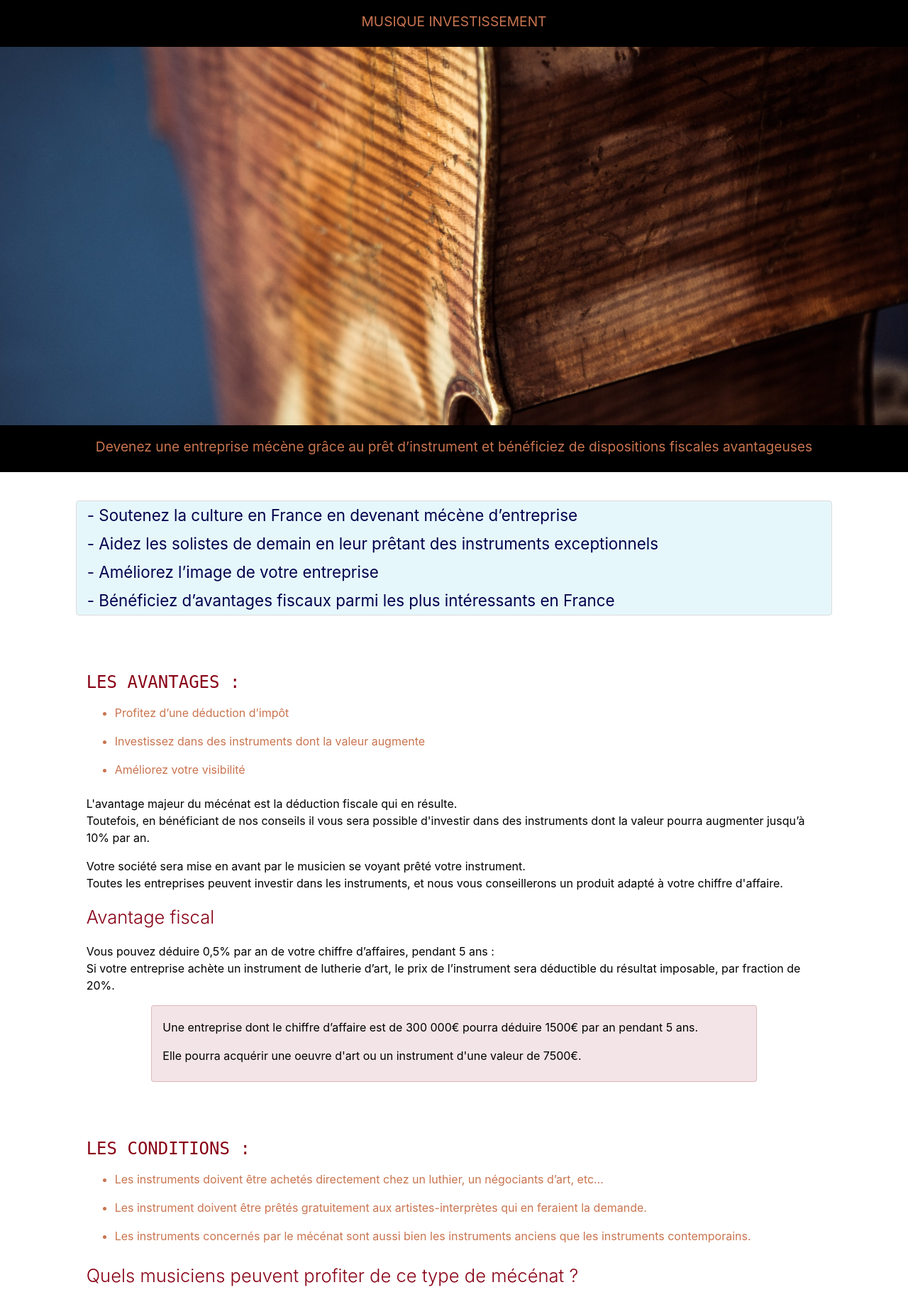
After one commit to pizzicato-repo/learnbox_test1, a Django app: template inscription_pedago/templates/inscription_pedago/instruments.html in a window 1280 px wide. The commit adds this page. Shown: the top 1834 px of the page at 71% size. Run offline with Django 3.2, Linux system fonts and the light colour scheme; the template is opened without the code that fills it, so the values that code supplies are empty; some libraries are stand-ins or nearby versions.

Commit message:
version cotact-us en cours 2

```diff
--- a/inscription_pedago/forms.py
+++ b/inscription_pedago/forms.py
@@ -29,7 +29,7 @@ class ContactForm2(forms.ModelForm):
         labels = {
             'name': "Nom de la société",
             'phone_number': "Numéro de téléphone",
-            'demandes_particulieres': "Demandes particulieres",
+            'demandes_particulieres': "Demandes particulières",
             }
     phone_number = forms.RegexField(regex=r'^[0+][\d]+$', label="Numéro de Téléphone",
                                     min_length=10, max_length=13,
--- /dev/null
+++ b/inscription_pedago/static/css/contact.css
@@ -0,0 +1,3 @@
+.verti_align{
+    width : 190px;
+}
--- a/inscription_pedago/static/css/instrument.css
+++ b/inscription_pedago/static/css/instruments.css
@@ -78,7 +78,3 @@ body {
 #ligne2{
     width : 200px;
 }
-
-.verti_align{
-    width : 190px;
-}
--- /dev/null
+++ b/inscription_pedago/templates/inscription_pedago/base_instruments.html
@@ -0,0 +1,55 @@
+{% load static %}
+<!DOCTYPE html>
+<html lang="fr">
+  <head>
+    <meta charset="utf-8">
+    <meta http-equiv="content-type" content="text/html; charset=utf-8" />
+    <meta name="viewport" content="width=device-width, initial-scale=1, shrink-to-fit=no">
+    <link rel="stylesheet" href="{% static 'bootstrap/bootstrap.min.css' %}">
+    <link rel="stylesheet" href="{% static 'css/instruments.css' %}">
+    {% block specific_css %}
+    {% endblock %}
+  </head>
+  <body>
+        <header class="container-fluid" id="instrument-header">
+            <div class="row">
+                <div class="col">
+                    <p class="text-center tata">MUSIQUE INVESTISSEMENT    </p>
+                </div>
+            </div>
+        </header>
+        <img src="{% static 'img/instrument-top.jpg' %}" id="img-top">
+
+        <header class="container-fluid" id="instrument-header">
+        <div class="row">
+            <div class="col d-none d-lg-block">
+                <p class="text-center tata">Devenez une entreprise mécène grâce au prêt d’instrument et bénéficiez de dispositions fiscales avantageuses </p>
+            </div>
+
+            <div class="col d-none d-md-block d-lg-none">
+                <p class="text-center">
+                    Devenez une entreprise mécène grâce au prêt d’instrument <br>
+                    Bénéficiez de dispositions fiscales avantageuses
+                </p>
+            </div>
+
+            <div class="col d-none d-sm-block d-md-none">
+                <p class="text-center">
+                    Devenez une entreprise mécène<br>grâce au prêt d’instrument
+                </p>
+            </div>
+
+            <div class="col d-sm-none">
+                <p class="text-center">
+                    Devenez une entreprise mécène
+                </p>
+            </div>
+        </div>
+    </header>
+
+    <div class="container-fluid">
+        {% block content %}
+        {% endblock %}
+    </div>
+    </body>
+  </html>
--- /dev/null
+++ b/inscription_pedago/templates/inscription_pedago/instruments.html
@@ -0,0 +1,122 @@
+{% extends 'inscription_pedago/base_instruments.html' %}
+{% block content %}
+
+<div class="row-spacer"></div>
+<div class="row-spacer" ></div>
+<div class="row">
+    <div class="col-10 mx-auto" id="points-forts">
+        - Soutenez la culture en France en devenant mécène d’entreprise<br>
+        - Aidez les solistes de demain en leur prêtant des instruments exceptionnels<br>
+        - Améliorez l’image de votre entreprise <br>
+        - Bénéficiez d’avantages fiscaux parmi les plus intéressants en France<br>
+    </div>
+</div>
+<div class="row-spacer"></div>
+<div class="row-spacer" ></div>
+<div class="row-spacer"></div>
+<div class="row-spacer" ></div>
+
+<div class="row">
+    <div class="col-10 mx-auto">
+        <p class="h4 text-left text-uppercase m-6">Les avantages :</p>
+        <ul>
+            <li>Profitez d’une déduction d’impôt</li>
+            <li>Investissez dans des instruments dont la valeur augmente</li>
+            <li>Améliorez votre visibilité</li>
+        </ul>
+    </div>
+</div>
+
+<div class="row">
+    <div class="col-10 mx-auto" >
+        <p class="toto">
+            L'avantage majeur du mécénat est la déduction fiscale qui en résulte.<br>
+            Toutefois, en bénéficiant de nos conseils il vous sera possible d'investir dans des instruments dont la valeur pourra augmenter jusqu’à 10% par an.<br>
+        </p>
+        <p class="toto">
+            Votre société sera mise en avant par le musicien se voyant prêté votre instrument.<br>
+            Toutes les entreprises peuvent investir dans les instruments, et nous vous conseillerons un produit adapté à votre chiffre d'affaire.
+        </p>
+    </div>
+</div>
+
+<div class="row">
+    <div class="col-10 mx-auto" >
+        <p class="lead">Avantage fiscal</p>
+        <p class="toto">
+            Vous pouvez déduire 0,5% par an de votre chiffre d’affaires, pendant 5 ans :<br>
+            Si votre entreprise achète un instrument de lutherie d’art, le prix de l’instrument sera déductible du résultat imposable, par fraction de 20%.
+        </p>
+    </div>
+</div>
+
+<div class="row">
+    <div class="col-8 mx-auto" id="instrument-exemple">
+        <p>
+            Une entreprise dont le chiffre d’affaire est de 300 000€ pourra déduire 1500€ par an pendant 5 ans. <br>
+            Elle pourra acquérir une oeuvre d'art ou un instrument d'une valeur de 7500€.
+        </p>
+    </div>
+</div>
+
+<div class="row-spacer"></div>
+<div class="row-spacer"></div>
+<div class="row-spacer"></div>
+<div class="row-spacer d-none d-md-block" ></div>
+
+<div class="row">
+    <div class="col-1 d-none"></div>
+    <div class="col-10 mx-auto" >
+        <p class="h4 text-left text-uppercase m-6d">Les Conditions :</p>
+        <ul>
+            <li>Les instruments doivent être achetés directement chez un luthier, un négociants d’art, etc…</li>
+            <li>Les instrument doivent être prêtés gratuitement aux artistes-interprètes qui en feraient la demande.</li>
+            <li>Les instruments concernés par le mécénat sont aussi bien les instruments anciens que les instruments contemporains. </li>
+        </ul>
+    </div>
+    <div class="col-1 d-none"></div>
+</div>
+
+<div class="row">
+    <div class="col-1 d-none"></div>
+    <div class="col-10 mx-auto" >
+        <p class="lead">Quels musiciens peuvent profiter de ce type de mécénat ?</p>
+        <p class="toto">
+            Tous les musiciens ne peuvent remplir les critères pour pouvoir profiter du soutien d’une entreprise dans le cadre de cette loi.<br>
+            Elle limite l’usage de ces instruments par des professionnels ou des étudiants en voie de professionnalisation. <br><br>
+            Ces conditions sont tirées directement du texte de loi :<br>
+            “Les personnes qui suivent une formation musicale dans un établissement ou une école visée ci-après ou qui ont une qualification musicale d’un diplôme correspondant à un cycle 3 de conservatoire national de région ou d’école nationale de musique ou d’un équivalent européen.” <br>
+            “Les étudiants et anciens étudiants des conservatoires nationaux supérieurs de musique de Paris et de Lyon sont réputés remplir ces conditions de niveau”</br>
+            “Les personnes qui exercent, à titre professionnel, une activité d’artiste-interprète.”</br>
+        </p>
+    </div>
+    <div class="col-1 d-none"></div>
+</div>
+<div class="row-spacer"></div>
+<div class="row-spacer" ></div>
+<div class="row-spacer d-none d-md-block" ></div>
+
+<div class="row">
+        <div class="col-1 d-none"></div>
+        <div class="col-10 mx-auto">
+            <p class="h4 text-left text-uppercase m-6">Notre rôle</p>
+            <ul>
+                <li>Nous rechercherons auprès de plusieurs luthiers le meilleur instrument qui correspondra à vos critères.</li>
+                <li>Nous effectuerons la publicité du prêt d’instrument auprès des musiciens concernés, et sélectionnerons pour vous celui qui sera le plus en accord avec l’instrument.</li>
+                <li>Nous serons également votre interlocuteur privilégié auprès du luthier, qui assurera le suivi de l’instrument tout au long de sa vie pour préserver sa valeur et le maintenir au standart professionnel.</li>
+            </ul>
+            <p class="toto">
+                Notre rôle sera donc de vous accompagner tout au long de votre démarche d’investissement pour votre mécénat. <br>
+            </p>
+            <br><br>
+        </div>
+        <div class="col-1 d-none"></div>
+</div>
+
+<div class="row">
+    <div class="col-12 text-center">
+        <p><a href="{% url 'test_learnbox:contact-us' %}" id='id-contactus' > Contactez-nous</a></p>
+    </div>
+</div>
+
+{% endblock %}
--- a/inscription_pedago/test_views.py
+++ b/inscription_pedago/test_views.py
@@ -189,7 +189,7 @@ class TeatcherDetail(DetailView):
 
 
 def instrument(request):
-    return render(request, 'inscription_pedago/instrument.html', {} )
+    return render(request, 'inscription_pedago/instruments.html', {} )
 
 from .forms import ContactForm, ContactForm2
 def contact(request):
--- a/inscription_pedago/urls.py
+++ b/inscription_pedago/urls.py
@@ -2,6 +2,7 @@ from django.urls import path
 
 from . import test_views
 
+app_name = 'test_learnbox'
 urlpatterns = [
     path('base_v2', test_views.base_v2, name='base_v2'),
 
@@ -21,10 +22,10 @@ urlpatterns = [
     path('teatcher/<int:pk>/', test_views.TeatcherDetail.as_view(), name='teatcher_detail'),
 
     path('test_mail', test_views.test_mail, name='test_mail'),
-    path('instrument', test_views.instrument, name='instrument'),
+    path('instruments', test_views.instrument, name='instruments'),
 
     # path('contact-us', test_views.contact, name='contact'), #OK
-    path('contact-us', test_views.ContactCreate.as_view(), name='contact'), #OK
+    path('contact-us', test_views.ContactCreate.as_view(), name='contact-us'), #OK
 
     path('will_contact', test_views.will_contact, name='will_contact'),
 ]
```
Also changed, not shown: inscription_pedago/templates/inscription_pedago/contact.html (+15 -20 lines), inscription_pedago/templates/inscription_pedago/instrument.html (deleted, +0 -157 lines).
